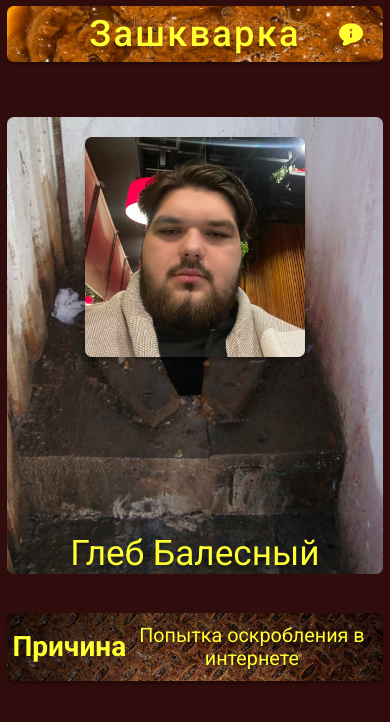
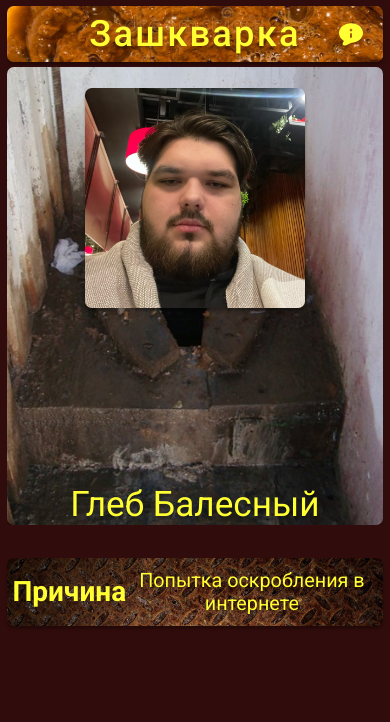
Before and after one commit to blhnblade/doska-pocheta, a plain HTML site: page index.html in a window 390 px wide. Drawn offline with Linux system fonts and the light colour scheme.

Commit message:
Третья публикация. Исправлены ошибки

```diff
--- a/css/footer.css
+++ b/css/footer.css
@@ -14,7 +14,7 @@
 }
 @media(max-width: 491px){
     .reason{
-        padding: 3.5rem 0 0 0;
+        padding: 3rem 0 0 0;
     }
 }
 
--- a/css/header.css
+++ b/css/header.css
@@ -8,7 +8,7 @@
 }
 @media(max-width: 491px){
     .header{
-        padding: 0.5rem 0 5rem 0;
+        padding: 0.5rem 0 0.5rem 0;
     }
 }
 
```
